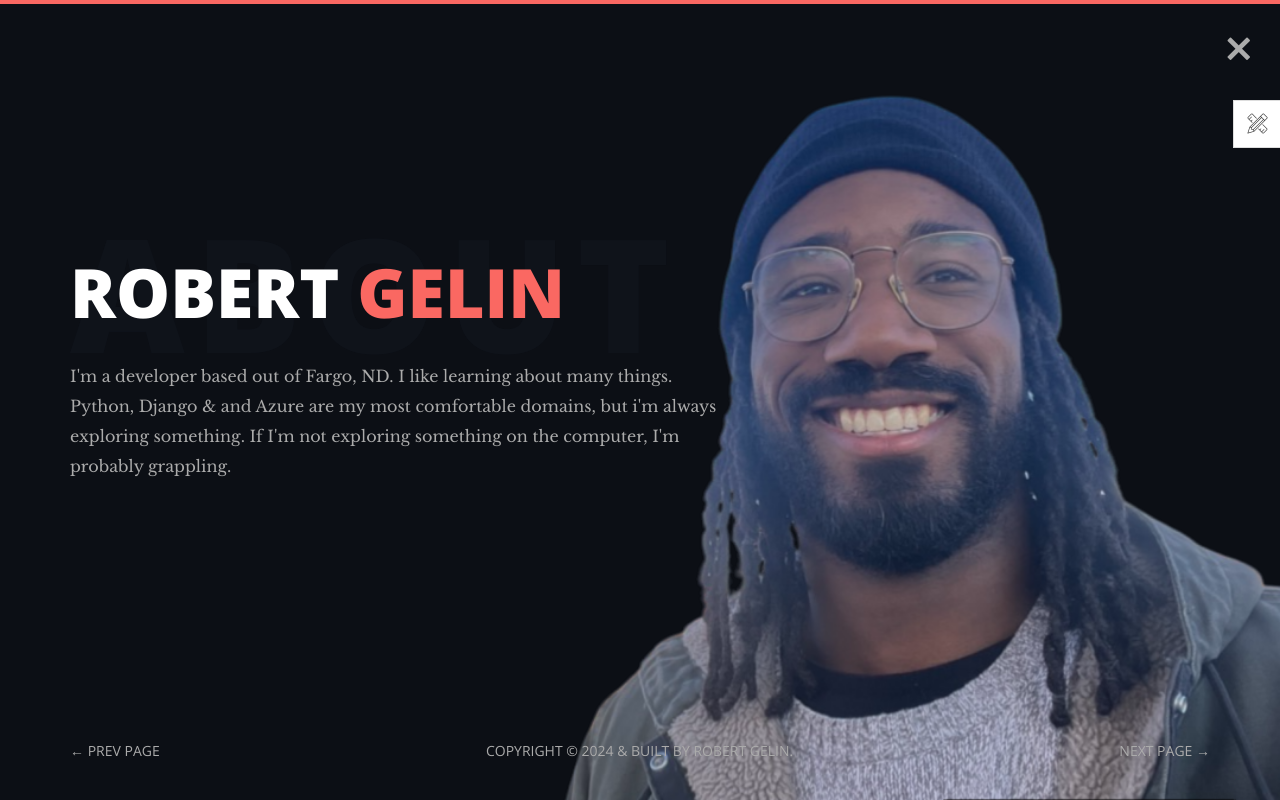
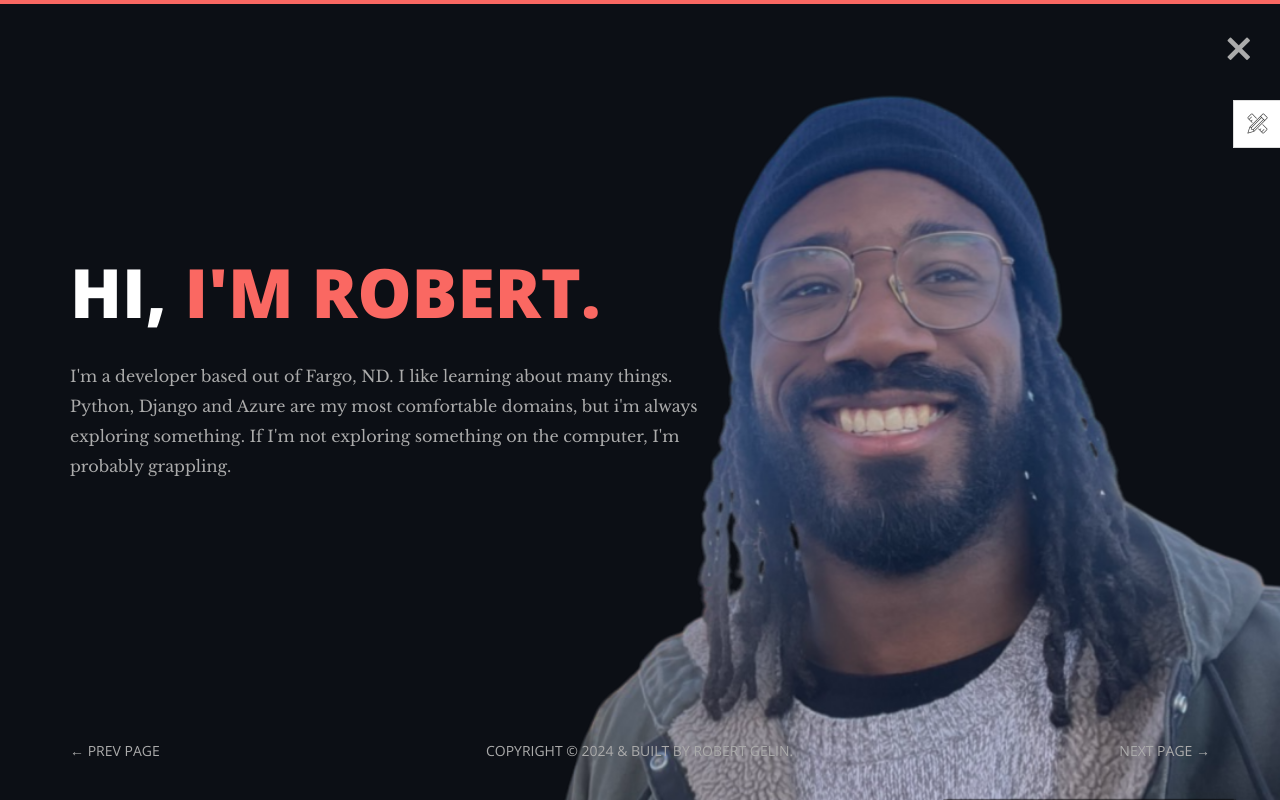
Before and after one commit to Ramanujiggy/cloud-resume-challenge, a website: page theme/welcome.html in a window 1280 px wide. Drawn offline with nearby package versions, Linux system fonts and the light colour scheme; files whose address does not match are found by name.

Commit message:
removing its phantom logo from about me and welcome

```diff
--- a/theme/welcome.html
+++ b/theme/welcome.html
@@ -72,8 +72,8 @@
           <div class="row">
             <div class="col-xs-12 col-md-6 col-lg-7">
               <div class="page-title">
-                <h2>Robert <span class="primary">Gelin</span> <span class="title-bg">About</span></h2>
-                <p>I'm a developer based out of Fargo, ND. I like learning about many things. Python, Django & and Azure
+                <h2>Hi, <span class="primary">I'm Robert.</span> <span class="title-bg"></span></h2>
+                <p>I'm a developer based out of Fargo, ND. I like learning about many things. Python, Django and Azure
                   are my most comfortable domains, but i'm always exploring something. If I'm not exploring something on
                   the computer, I'm probably grappling. </p>
               </div>
```
Also changed, not shown: theme/about.html (+1 -1 lines).
